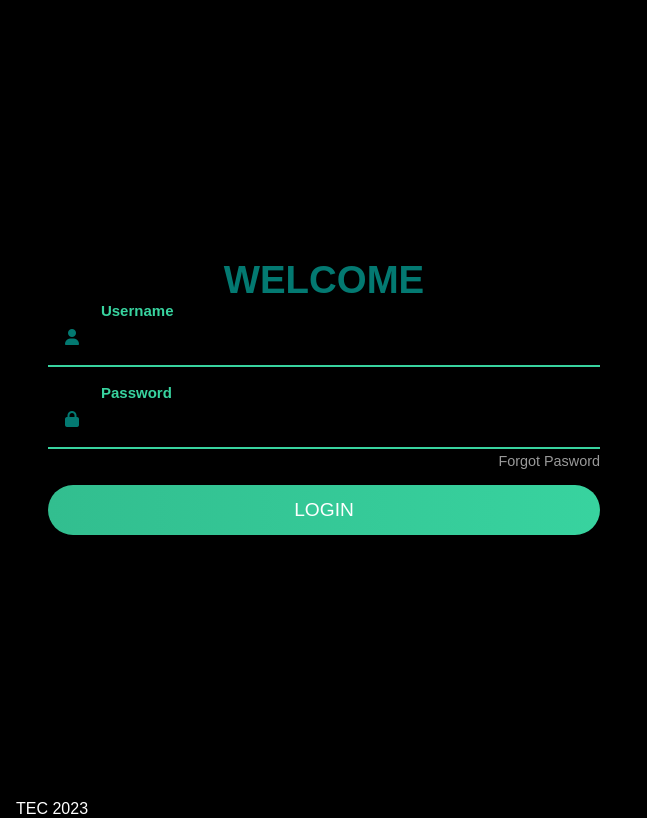
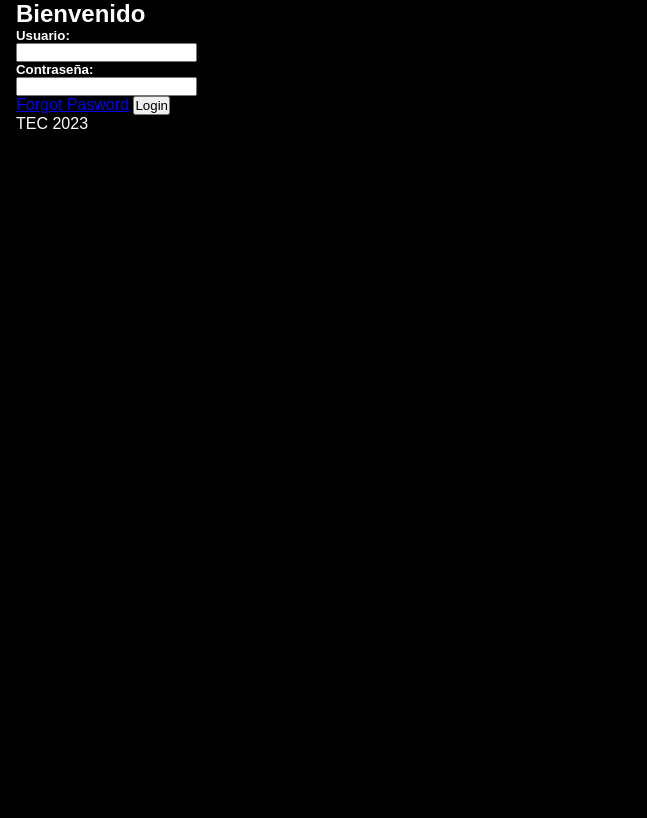
Before and after one commit to Proyectos-Especiales-CCM/Cyber-Prepa-Back, a Django app: page /login in a window 1280 px wide. Shown: the part 64-882 px from the top of the page, without its empty margins (0-647 px from the left). After the commit the page ends 193 px from the top, so only its background shows below. Run offline with Django 4.2, Linux system fonts and the light colour scheme; some libraries are stand-ins or nearby versions.

Commit message:
Login arreglado 2

```diff
--- a/static/css/pages/_login.sass
+++ /dev/null
@@ -1,171 +0,0 @@
-.container-log
-    width: 100vw
-    height: 100vh
-    display: grid
-    grid-template-columns: repeat(2, 1fr)
-    grid-gap: 7rem
-    padding: 0 2rem
-    @media screen and (max-width: 1000px)
-        grid-gap: 5rem
-        padding: 0
-
-        .img
-            display: none
-
-        .container-log
-            grid-template-columns: 1fr
-
-        .wave
-            display: none
-
-        .login-container
-            justify-content: center
-
-.img
-    display: flex
-    justify-content: flex-end
-    align-items: center
-
-.login-container
-    display: flex
-    align-items: center
-    text-align: center
-
-    form
-        width: 80%
-
-        .avatar
-            width: 100px
-
-        h2
-            font-size: 2.9rem
-            text-transform: uppercase
-            margin: 15px 0
-            color: #037971
-
-    @media screen and (max-width: 1000px)
-    form
-        width: 100%
-
-        h2
-            font-size: 2.4rem
-            margin: 8px
-
-.input-div
-    position: relative
-    display: grid
-    grid-template-columns: 7% 93%
-    margin: 25px 0
-    padding: 5px
-    border-bottom: 2px solid #037971
-
-    &:after, &:before
-        content: ''
-        position: absolute
-        bottom: -2px
-        width: 0
-        height: 2px
-        background-color: #38d39f
-        transition: .3s
-
-    &:after
-        right: 50%
-
-    &:before
-        left: 50%
-
-    &.focus
-        .i i
-            color: #38d39f
-
-    div h5
-        top: -5px
-        font-size: 15px
-        color: #38d39f
-
-    &:after, &:before
-        width: 50%
-
-    &.one
-        margin-top: 0
-
-    &.two
-        margin-bottom: 4px
-
-.i
-    display: flex
-    justify-content: center
-    align-items: center
-
-    i
-        color: #037971
-        transition: .3s
-
-.input-div > div
-    position: relative
-    height: 45px
-
-.login-field
-
-    h5
-        position: absolute
-        left: 10px
-        top: 50%
-        transform: translateY(-50%)
-        color: #2b817b
-        font-size: 18px
-        transition: .3s
-
-.login-error
-    color: red
-    font-size: 0.8rem
-    margin-top: 0.2rem
-    margin-bottom: 0.5rem
-
-.input
-    position: absolute
-    width: 100%
-    height: 100%
-    top: 0
-    left: 0
-    border: none
-    outline: none
-    background: none
-    padding: 0.5rem 0.7rem
-    font-size: 1.2rem
-    font-family: 'Poppins', sans-serif
-    color: #555
-
-.forgot-pass
-    display: block
-    text-align: right
-    text-decoration: none
-    color: #999
-    font-size: 0.9rem
-    transition: .3s
-
-    &:hover
-        color: #037971
-
-.btn
-    display: block
-    width: 100%
-    height: 50px
-    border-radius: 25px
-    margin: 1rem 0
-    font-size: 1.2rem
-    outline: none
-    border: none
-    background-image: linear-gradient(to right, #32be8f, #38d39f, #32be8f)
-    cursor: pointer
-    color: #fff
-    text-transform: uppercase
-    font-family: 'Poppins', sans-serif
-    background-size: 200%
-    transition: .5s
-
-    &:hover
-        background-position: right
-
-.img img
-    width: 400px
--- a/static/js/login.js
+++ /dev/null
@@ -1,18 +0,0 @@
-const inputs = document.querySelectorAll('.input');
-
-function focusFunc(){
-    let parent = this.parentNode.parentNode;
-    parent.classList.add('focus');
-}
-
-function blurFunc(){
-    let parent = this.parentNode.parentNode;
-    if(this.value == ""){
-        parent.classList.remove('focus');
-    }
-}
-
-inputs.forEach(input => {
-    input.addEventListener('focus', focusFunc);
-    input.addEventListener('blur', blurFunc);
-});
--- a/templates/main/login.html
+++ b/templates/main/login.html
@@ -11,29 +11,16 @@ Login
 {% endblock %}
 
 {% block content %}
-    <script src="https://kit.fontawesome.com/ab00d86059.js" crossorigin="anonymous"></script>
-    <div class="container-log">
-        <div class="login-container">
 <form method="POST">
     {% csrf_token %}
-                <h2>Welcome</h2>
-                <div class="input-div one">
-                    <div class="i">
-                        <i class="fas fa-user"></i>
+    <h2>Bienvenido</h2>
+    <div class="login-field">
+        <h5>Usuario:</h5>
+        <input class="input" type="text" name="username">
     </div>
     <div class="login-field">
-                        <h5>Username</h5>
-                        <input class="input" type="text" name="username">
-                    </div>
-                </div>
-                <div class="input-div two">
-                    <div class="i">
-                        <i class="fas fa-lock"></i>
-                    </div>
-                    <div class="login-field">
-                        <h5>Password</h5>
+        <h5>Contraseña:</h5>
         <input class="input" type="password" name="password">
-                    </div>
     </div>
     <a class="forgot-pass" href="#">Forgot Pasword</a>
     {% if error_message %}
@@ -41,9 +28,6 @@ Login
     {% endif %}
     <input class="btn" type="submit" value="Login">
 </form>
-        </div>
-    </div>
-    <script type="text/javascript" src="{% static 'js/login.js' %}"></script>
 {% endblock %}
 
 {% block js %}
```
Also changed, not shown: static/css/main.min.css. Lines whose indentation alone changed are shown as unchanged.
